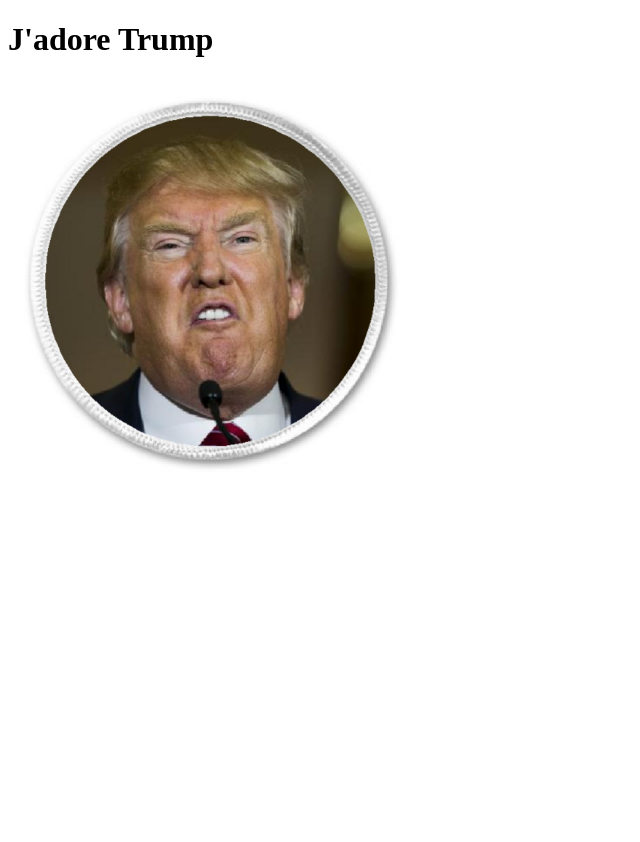
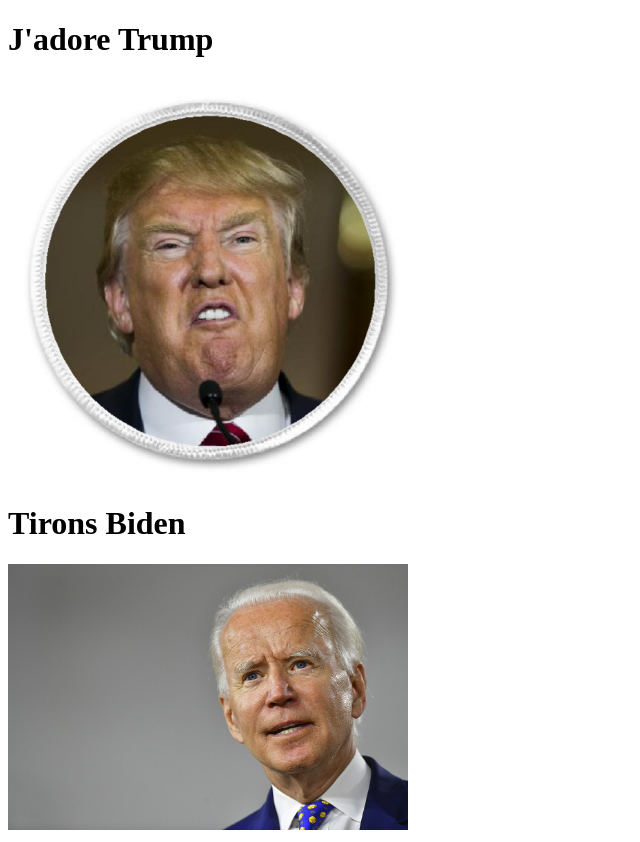
Before and after one commit to PurpToe/monsiteweb, a plain HTML site: page index.html in a window 1280 px wide. Shown: the whole page, without its empty margins (0-640 px from the left). Before the commit the page ends 800 px from the top, so only its background shows below. Drawn offline with Linux system fonts and the light colour scheme.

Commit message:
Ajout Biden

```diff
--- a/index.html
+++ b/index.html
@@ -10,6 +10,8 @@
 <body>
     <h1>J'adore Trump</h1>
     <img src="trump.jpg" width="400px">
+    <h1>Tirons Biden</h1>
+    <img src="biden.jpg" width="400px">
 </body>
 
 </html>
```
Also changed, not shown: biden.jpg (added).
